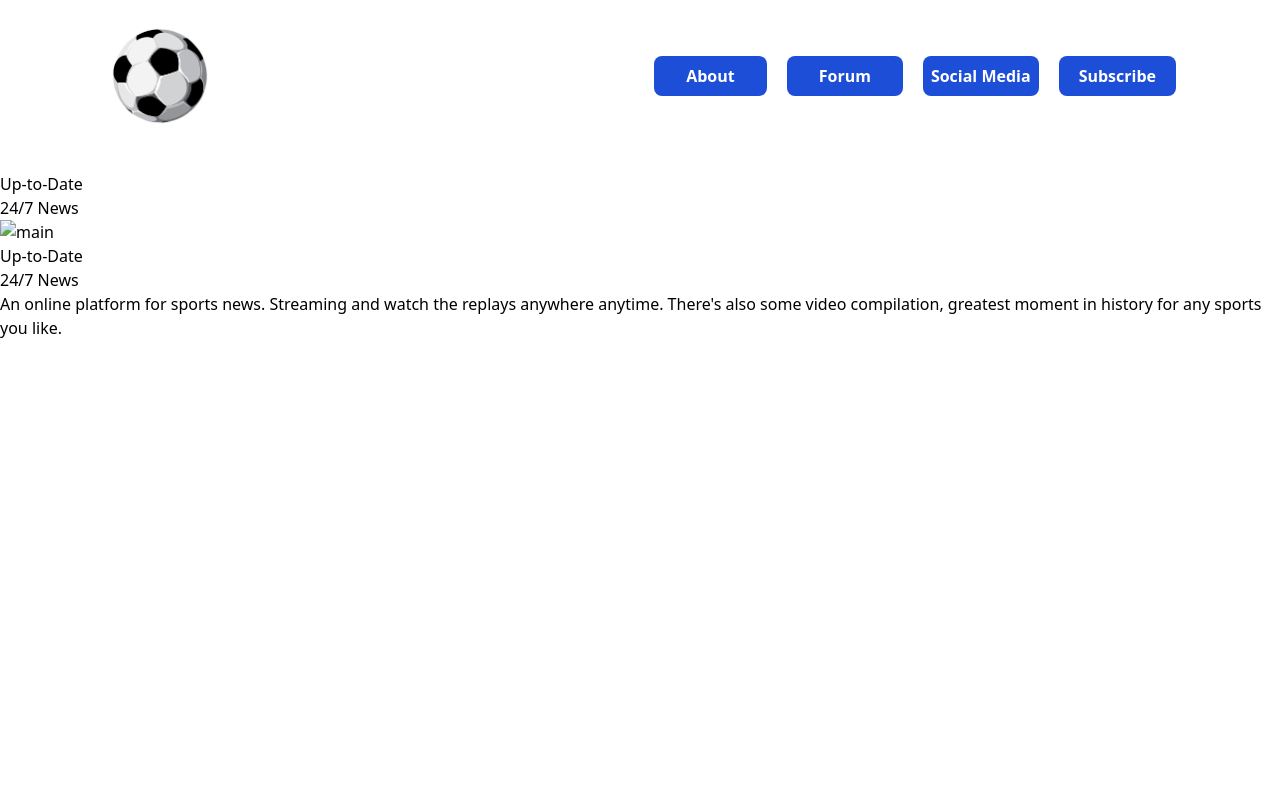
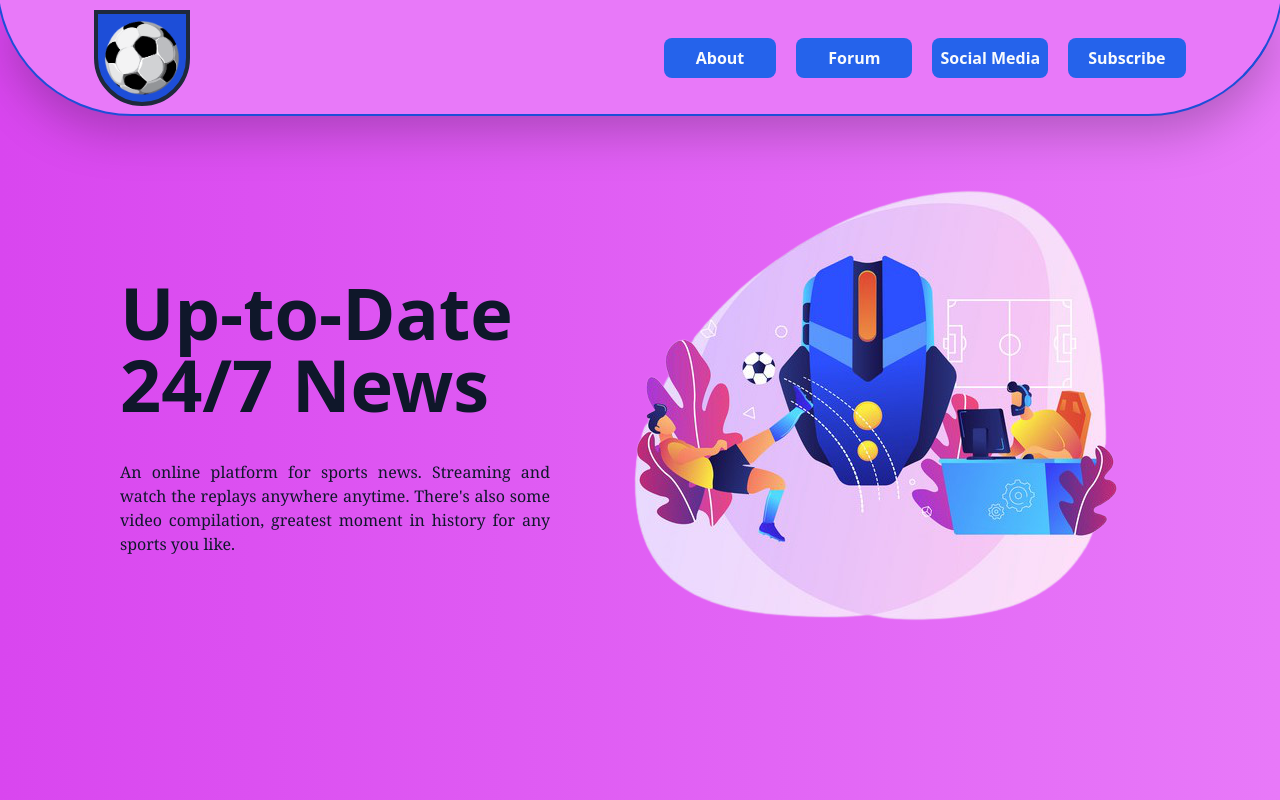
Before and after one commit to FarhanRA11/tugas-2-nwdc-2022, a plain HTML site: page index.html in a window 1280 px wide. Drawn offline with Linux system fonts and the light colour scheme.

Commit message:
edit html,css

```diff
--- a/index.html
+++ b/index.html
@@ -1,5 +1,5 @@
 <!DOCTYPE html>
-<html lang="en">
+<html lang="en" class="scroll-smooth">
 <head>
   <meta charset="UTF-8">
   <meta http-equiv="X-UA-Compatible" content="IE=edge">
@@ -7,39 +7,34 @@
   <title>Landing Page + Framework</title>
   <link rel="stylesheet" href="style.css">
 </head>
-<body class="">
+<body class="bg-gradient-to-r from-fuchsia-500 to-fuchsia-400">
   <!-- NAVBAR START -->
-  <div class="-mt-5">
-    <div class="flex items-center spa justify-center m-5 p-5 flex-row">
-      <div><img src="ball.png" alt="logo" class="h-28 w-28 basis-1/5"></div>
-      <div class="flex flex-row list-none space-x-5 basis-4/5 justify-end">
-        <a href=""><button class="text-white bg-blue-700 hover:bg-blue-500 hover:ring-blue-300 hover:ring-4 py-2 px-8 rounded-lg text-center duration-200 font-bold">
+  <div class="-mt-5 border-2 rounded-b-full -mx-1 border-blue-700 shadow-2xl bg-fuchsia-400">
+    <div class="flex items-center justify-center mt-2 p-5 pb-2 flex-row">
+      <div><img src="ball.png" alt="logo" class="h-24 w-24 basis-1/5 border-4 rounded-b-full border-slate-800 bg-blue-700"></div>
+      <div class="flex flex-row list-none space-x-5 basis-4/5 justify-end text-slate-50">
+        <a href=""><button class="bg-blue-600 hover:bg-blue-700 hover:ring-blue-400 hover:ring-4 py-2 px-8 rounded-lg text-center duration-200 font-semibold">
           About
         </button></a>
-        <a href=""><button class="text-white bg-blue-700 hover:bg-blue-500 hover:ring-blue-300 hover:ring-4 py-2 px-8 rounded-lg text-center duration-200 font-bold">
+        <a href=""><button class="bg-blue-600 hover:bg-blue-700 hover:ring-blue-400 hover:ring-4 py-2 px-8 rounded-lg text-center duration-200 font-semibold">
           Forum
         </button></a>
-        <a href=""><button class="text-white bg-blue-700 hover:bg-blue-500 hover:ring-blue-300 hover:ring-4 py-2 px-2 rounded-lg text-center duration-200 font-bold">
+        <a href=""><button class="bg-blue-600 hover:bg-blue-700 hover:ring-blue-400 hover:ring-4 py-2 px-2 rounded-lg text-center duration-200 font-semibold">
           Social Media
         </button></a>
-        <a href=""><button class="text-white bg-blue-700 hover:bg-blue-500 hover:ring-blue-300 hover:ring-4 py-2 px-5 rounded-lg text-center duration-200 font-bold">
+        <a href=""><button class="bg-blue-600 hover:bg-blue-700 hover:ring-blue-400 hover:ring-4 py-2 px-5 rounded-lg text-center duration-200 font-semibold">
           Subscribe
         </button></a>
       </div>
     </div>
   </div>
   <!-- NAVBAR END, HERO START -->
-  <div>
-    <div id="description">
-      <div>Up-to-Date<br>24/7 News</div>
-      <p></p>
+  <div class="flex items-center mx-20 px-10 space-x-20 pt-16 justify-center">
+    <div id="description" class="space-y-10 text-justify text-slate-900">
+      <div class="font-bold text-7xl font">Up-to-Date<br>24/7 News</div>
+      <p class="font-serif">An online platform for sports news. Streaming and watch the replays anywhere anytime. There's also some video compilation, greatest moment in history for any sports you like.</p>
     </div>
-    <div><img src="" alt="main"></div>
+    <div class="max-w-xl"><img src="mainpic.png" alt="main" class="max-w-xl"></div>
   </div>
-
-
-
-  <div>Up-to-Date<br>24/7 News</div>
-  <p>An online platform for sports news. Streaming and watch the replays anywhere anytime. There's also some video compilation, greatest moment in history for any sports you like.</p>
 </body>
 </html>
```
Also changed, not shown: style.css.
